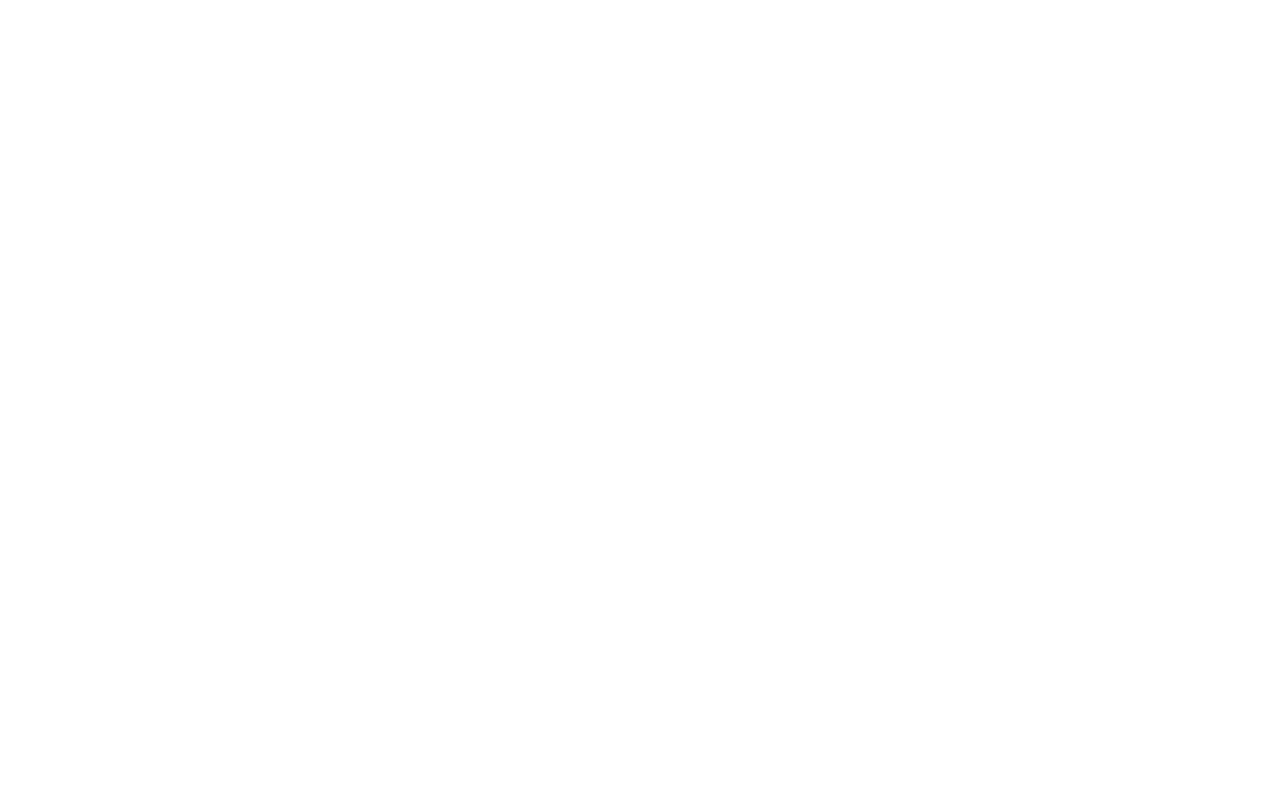
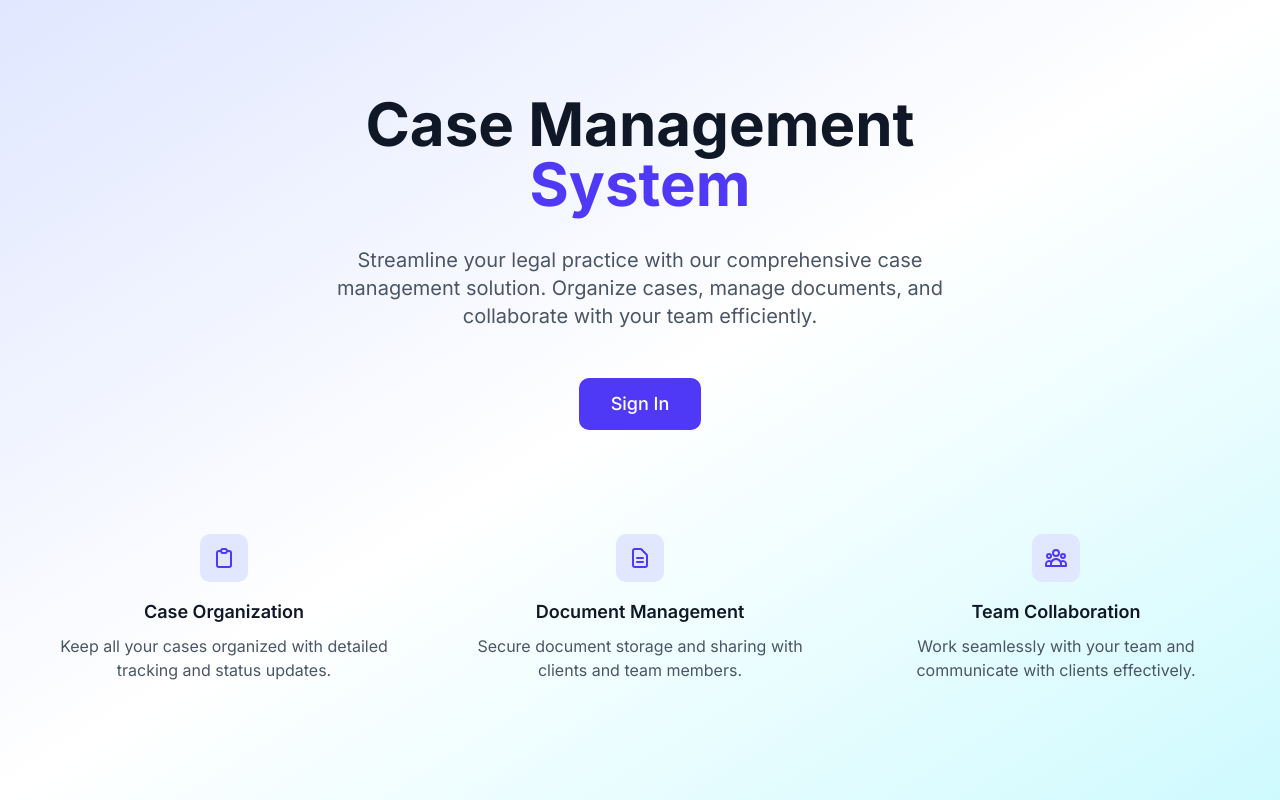
Before and after one commit to Prabhnoor1997/CaseManager, a Next.js app: page / in a window 1280 px wide. Before the commit this address had no page. Built offline with nearby package versions, Linux system fonts and the light colour scheme; no server answers.

Commit message:
Fix auth structure and add middleware

```diff
--- a/src/app/api/auth/[...nextauth]/route.ts
+++ b/src/app/api/auth/[...nextauth]/route.ts
@@ -1,34 +1,39 @@
-import NextAuth from 'next-auth';
-import CredentialsProvider from 'next-auth/providers/credentials';
-import connectDB from '@/lib/mongodb';
-import User from '@/models/User';
-import bcrypt from 'bcryptjs';
+import NextAuth from "next-auth";
+import CredentialsProvider from "next-auth/providers/credentials";
+import connectDB from "@/lib/mongodb";
+import User from "@/models/User";
+import bcrypt from "bcryptjs";
 
-const handler = NextAuth({
+export const authOptions = {
   providers: [
     CredentialsProvider({
-      name: 'Credentials',
+      name: "Credentials",
       credentials: {
         email: { label: "Email", type: "email" },
-        password: { label: "Password", type: "password" }
+        password: { label: "Password", type: "password" },
       },
       async authorize(credentials) {
         if (!credentials?.email || !credentials?.password) {
-          throw new Error('Please provide both email and password');
+          throw new Error("Please provide both email and password");
         }
 
         await connectDB();
 
-        const user = await User.findOne({ email: credentials.email }).select('+password');
+        const user = await User.findOne({ email: credentials.email }).select(
+          "+password"
+        );
 
         if (!user) {
-          throw new Error('No user found with this email');
+          throw new Error("No user found with this email");
         }
 
-        const isMatch = await bcrypt.compare(credentials.password, user.password);
+        const isMatch = await bcrypt.compare(
+          credentials.password,
+          user.password
+        );
 
         if (!isMatch) {
-          throw new Error('Invalid password');
+          throw new Error("Invalid password");
         }
 
         return {
@@ -37,8 +42,8 @@
           email: user.email,
           role: user.role,
         };
-      }
-    })
+      },
+    }),
   ],
   callbacks: {
     async jwt({ token, user }) {
@@ -54,15 +59,17 @@
         session.user.id = token.id;
       }
       return session;
-    }
+    },
   },
   pages: {
-    signIn: '/login',
+    signIn: "/login",
   },
   session: {
-    strategy: 'jwt',
+    strategy: "jwt",
   },
   secret: process.env.NEXTAUTH_SECRET,
-});
+};
+
+const handler = NextAuth(authOptions);
 
 export { handler as GET, handler as POST };
--- a/src/app/login/page.tsx
+++ b/src/app/login/page.tsx
@@ -1,36 +1,46 @@
-'use client';
+"use client";
 
-import { useState } from 'react';
-import { signIn } from 'next-auth/react';
-import { useRouter } from 'next/navigation';
+import { useState, useEffect } from "react";
+import { signIn, useSession } from "next-auth/react";
+import { useRouter } from "next/navigation";
 
 export default function LoginPage() {
-  const [email, setEmail] = useState('');
-  const [password, setPassword] = useState('');
-  const [error, setError] = useState('');
+  const [email, setEmail] = useState("");
+  const [password, setPassword] = useState("");
+  const [error, setError] = useState("");
+  const [isLoading, setIsLoading] = useState(false);
   const router = useRouter();
+  const { status } = useSession();
+
+  // Redirect if already authenticated (handled by middleware, but good to have as backup)
+  useEffect(() => {
+    if (status === "authenticated") {
+      router.replace("/dashboard");
+    }
+  }, [status, router]);
 
   const handleSubmit = async (e: React.FormEvent) => {
     e.preventDefault();
-    setError('');
+    setError("");
+    setIsLoading(true);
 
     try {
-      const result = await signIn('credentials', {
+      const result = await signIn("credentials", {
         redirect: false,
         email,
         password,
-        callbackUrl: '/dashboard'
+        callbackUrl: "/dashboard",
       });
 
       if (result?.error) {
         setError(result.error);
       } else {
         // Successful login
-        router.push('/dashboard');
+        router.push("/dashboard");
         router.refresh();
       }
     } catch (error) {
-      setError('An error occurred during login');
+      setError("An error occurred during login");
     }
   };
 
@@ -44,7 +54,10 @@
         </div>
         <form className="mt-8 space-y-6" onSubmit={handleSubmit}>
           {error && (
-            <div className="bg-red-100 border border-red-400 text-red-700 px-4 py-3 rounded relative" role="alert">
+            <div
+              className="bg-red-100 border border-red-400 text-red-700 px-4 py-3 rounded relative"
+              role="alert"
+            >
               <span className="block sm:inline">{error}</span>
             </div>
           )}
--- a/src/app/page.tsx
+++ b/src/app/page.tsx
@@ -1,5 +1,133 @@
-import { redirect } from 'next/navigation';
+"use client";
+
+import { useSession } from "next-auth/react";
+import { useRouter } from "next/navigation";
+import { useEffect } from "react";
 
 export default function Home() {
-  redirect('/login');
+  const { status } = useSession();
+  const router = useRouter();
+
+  useEffect(() => {
+    // If user is authenticated, redirect to dashboard
+    if (status === "authenticated") {
+      router.replace("/dashboard");
+    }
+  }, [status, router]);
+
+  // Show loading while checking authentication
+  if (status === "loading") {
+    return (
+      <div className="min-h-screen flex items-center justify-center bg-gray-50">
+        <div className="animate-spin rounded-full h-12 w-12 border-t-2 border-b-2 border-indigo-500"></div>
+      </div>
+    );
+  }
+
+  // Show landing page for unauthenticated users
+  return (
+    <div className="min-h-screen bg-gradient-to-br from-indigo-100 via-white to-cyan-100">
+      <div className="max-w-7xl mx-auto px-4 sm:px-6 lg:px-8">
+        <div className="flex flex-col justify-center min-h-screen py-12">
+          <div className="text-center">
+            <h1 className="text-4xl sm:text-6xl font-bold text-gray-900 mb-8">
+              Case Management
+              <span className="block text-indigo-600">System</span>
+            </h1>
+            <p className="text-xl text-gray-600 mb-12 max-w-2xl mx-auto">
+              Streamline your legal practice with our comprehensive case
+              management solution. Organize cases, manage documents, and
+              collaborate with your team efficiently.
+            </p>
+            <div className="space-y-4 sm:space-y-0 sm:space-x-4 sm:flex sm:justify-center">
+              <button
+                onClick={() => router.push("/dashboard")}
+                className="w-full sm:w-auto bg-indigo-600 text-white px-8 py-3 rounded-lg text-lg font-medium hover:bg-indigo-700 transition duration-200"
+              >
+                Sign In
+              </button>
+            </div>
+          </div>
+
+          {/* Features Section */}
+          <div className="mt-20 grid grid-cols-1 md:grid-cols-3 gap-8">
+            <div className="text-center p-6">
+              <div className="w-12 h-12 bg-indigo-100 rounded-lg flex items-center justify-center mx-auto mb-4">
+                <svg
+                  className="w-6 h-6 text-indigo-600"
+                  fill="none"
+                  stroke="currentColor"
+                  viewBox="0 0 24 24"
+                >
+                  <path
+                    strokeLinecap="round"
+                    strokeLinejoin="round"
+                    strokeWidth="2"
+                    d="M9 5H7a2 2 0 00-2 2v12a2 2 0 002 2h10a2 2 0 002-2V7a2 2 0 00-2-2h-2M9 5a2 2 0 002 2h2a2 2 0 002-2M9 5a2 2 0 012-2h2a2 2 0 012 2"
+                  />
+                </svg>
+              </div>
+              <h3 className="text-lg font-semibold text-gray-900 mb-2">
+                Case Organization
+              </h3>
+              <p className="text-gray-600">
+                Keep all your cases organized with detailed tracking and status
+                updates.
+              </p>
+            </div>
+
+            <div className="text-center p-6">
+              <div className="w-12 h-12 bg-indigo-100 rounded-lg flex items-center justify-center mx-auto mb-4">
+                <svg
+                  className="w-6 h-6 text-indigo-600"
+                  fill="none"
+                  stroke="currentColor"
+                  viewBox="0 0 24 24"
+                >
+                  <path
+                    strokeLinecap="round"
+                    strokeLinejoin="round"
+                    strokeWidth="2"
+                    d="M9 12h6m-6 4h6m2 5H7a2 2 0 01-2-2V5a2 2 0 012-2h5.586a1 1 0 01.707.293l5.414 5.414a1 1 0 01.293.707V19a2 2 0 01-2 2z"
+                  />
+                </svg>
+              </div>
+              <h3 className="text-lg font-semibold text-gray-900 mb-2">
+                Document Management
+              </h3>
+              <p className="text-gray-600">
+                Secure document storage and sharing with clients and team
+                members.
+              </p>
+            </div>
+
+            <div className="text-center p-6">
+              <div className="w-12 h-12 bg-indigo-100 rounded-lg flex items-center justify-center mx-auto mb-4">
+                <svg
+                  className="w-6 h-6 text-indigo-600"
+                  fill="none"
+                  stroke="currentColor"
+                  viewBox="0 0 24 24"
+                >
+                  <path
+                    strokeLinecap="round"
+                    strokeLinejoin="round"
+                    strokeWidth="2"
+                    d="M17 20h5v-2a3 3 0 00-5.356-1.857M17 20H7m10 0v-2c0-.656-.126-1.283-.356-1.857M7 20H2v-2a3 3 0 015.356-1.857M7 20v-2c0-.656.126-1.283.356-1.857m0 0a5.002 5.002 0 019.288 0M15 7a3 3 0 11-6 0 3 3 0 016 0zm6 3a2 2 0 11-4 0 2 2 0 014 0zM7 10a2 2 0 11-4 0 2 2 0 014 0z"
+                  />
+                </svg>
+              </div>
+              <h3 className="text-lg font-semibold text-gray-900 mb-2">
+                Team Collaboration
+              </h3>
+              <p className="text-gray-600">
+                Work seamlessly with your team and communicate with clients
+                effectively.
+              </p>
+            </div>
+          </div>
+        </div>
+      </div>
+    </div>
+  );
 }
```
Also changed, not shown: middleware.ts (added, +59 -0 lines).
